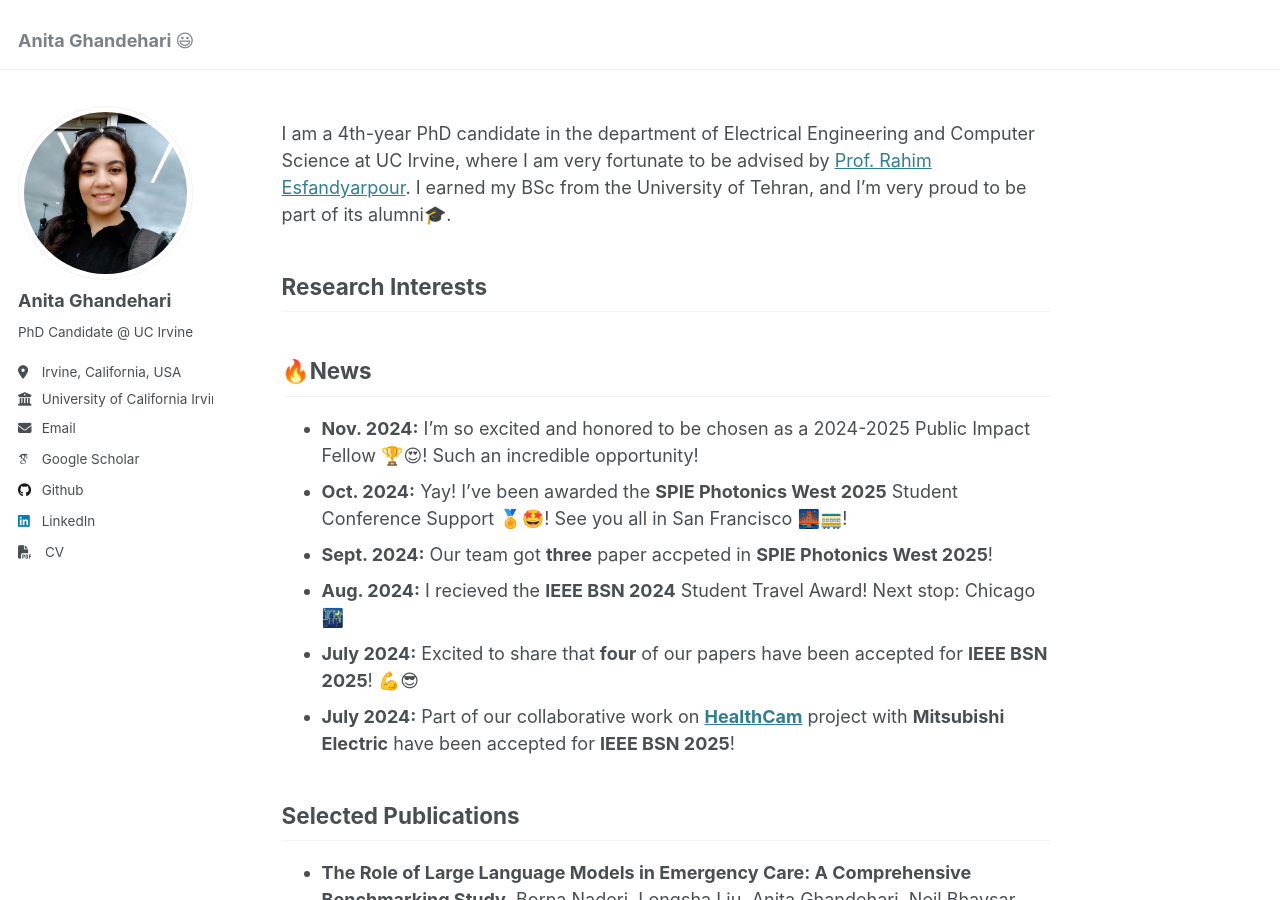
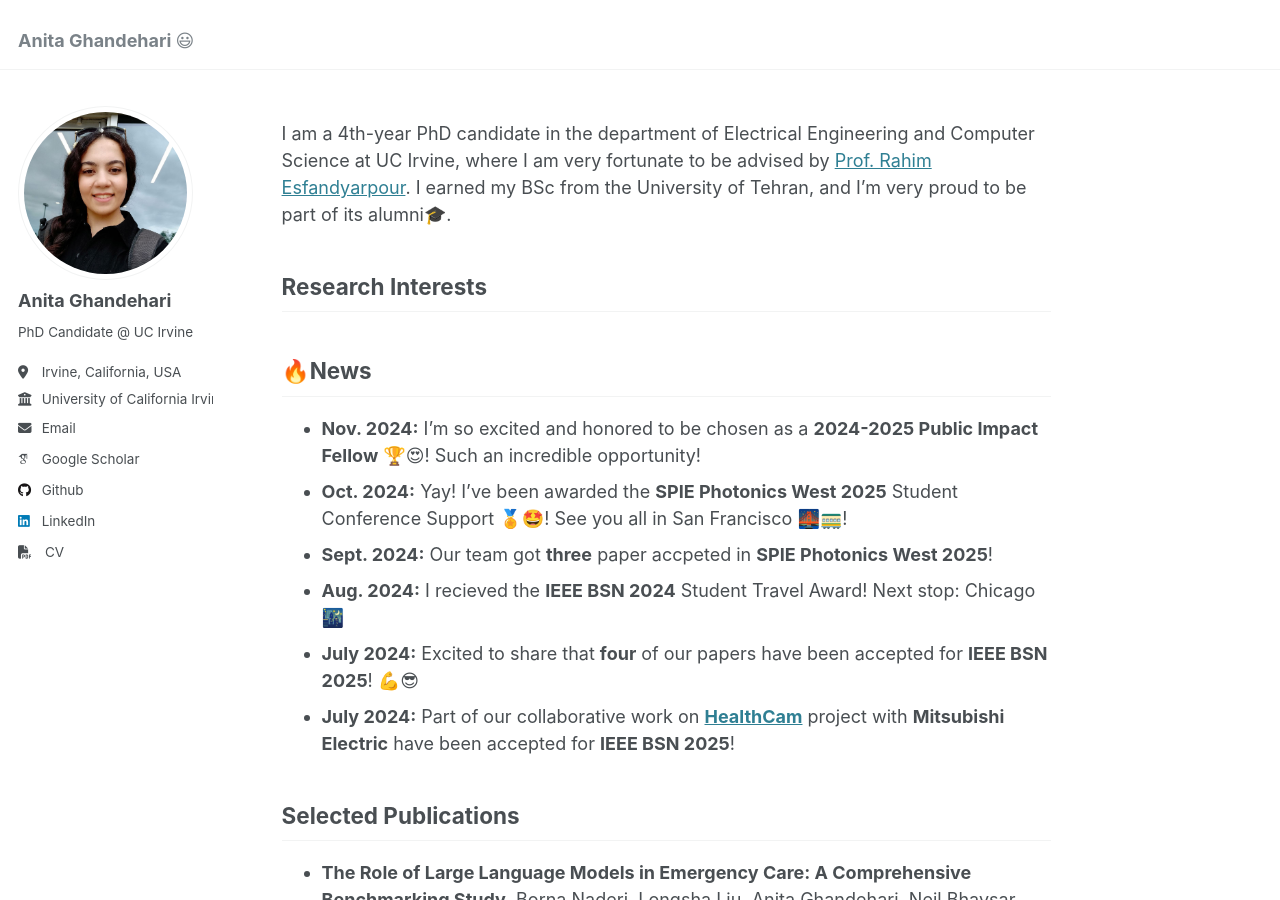
Before and after one commit to AnitaGhandehari/AnitaGhandehari.github.io, a Jekyll site: the page built from _pages/about.md, in a window 1280 px wide and 900 px high. Built offline with Jekyll 4.4.1, drawn with Linux system fonts in a browser that asks for light colours; some web fonts are replaced.

```diff
--- a/_pages/about.md
+++ b/_pages/about.md
@@ -13,7 +13,7 @@ Research Interests
 
 🔥News
 ------
-- **Nov. 2024:** I’m so excited and honored to be chosen as a 2024-2025 Public Impact Fellow 🏆😍! Such an incredible opportunity!
+- **Nov. 2024:** I’m so excited and honored to be chosen as a **2024-2025 Public Impact Fellow** 🏆😍! Such an incredible opportunity!
 - **Oct. 2024:** Yay! I’ve been awarded the **SPIE Photonics West 2025** Student Conference Support 🏅🤩! See you all in San Francisco 🌉🚃!
 - **Sept. 2024:** Our team got **three** paper accpeted in **SPIE Photonics West 2025**!
 - **Aug. 2024:** I recieved the **IEEE BSN 2024** Student Travel Award! Next stop: Chicago🌃
```
